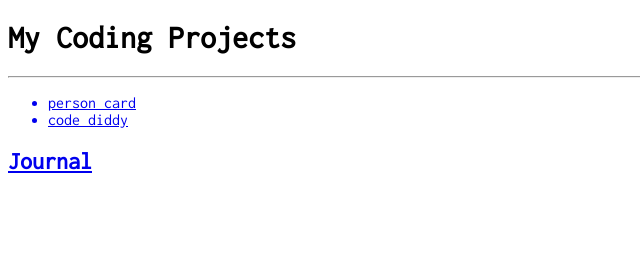
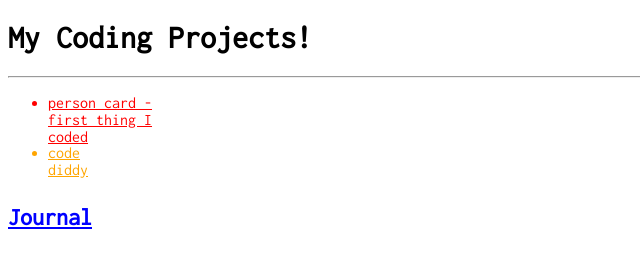
Before and after one commit to c23mj/c23mj.github.io, a plain HTML site: page index.html in a window 1280 px wide. Shown: the whole page, without its empty margins (0-640 px from the left). Drawn offline with Linux system fonts and the light colour scheme.

```diff
--- a/index.html
+++ b/index.html
@@ -3,22 +3,33 @@
 <head>
 	<style type="text/css">
 	body{font-family: 'Inconsolata', monospace;}
+	#personcard{
+		width:150px;
+		height:50px;
+
+		}
+	#personcard:hover{
+
+	}
+	#codesketch{
+		width:50px;
+		height:40px;
+	}
 	</style>
 	<title></title>
 	<link href="https://fonts.googleapis.com/css?family=Amatic+SC|Inconsolata&display=swap" rel="stylesheet">
 </head>
 <body>
 
-	<h1>My Coding Projects</h1>
+	<h1>My Coding Projects!</h1>
 	<hr>
 	<ul>
-		<a href="https://codepen.io/c23mj/pen/yLBqPjJ"><li> person card </li></a>
-
-		<a href="code-sketch1.html"><li>code diddy</li></a>
+		<div id="personcard"><a href="https://codepen.io/c23mj/pen/yLBqPjJ" style="color:red"><li> person card - first thing I coded </li></a></div>
+		<div id ="codesketch"><a href="code-sketch1.html" style="color:orange"><li>code diddy</li></a></div>
 
 	</ul>
 
 
-<a href="journal.html"><h2>Journal</h2></a>
+<a href="journal.html" style="color:blue"><h2>Journal</h2></a>
 </body>
 </html>
```
Also changed, not shown: journal.html (+10 -3 lines).
